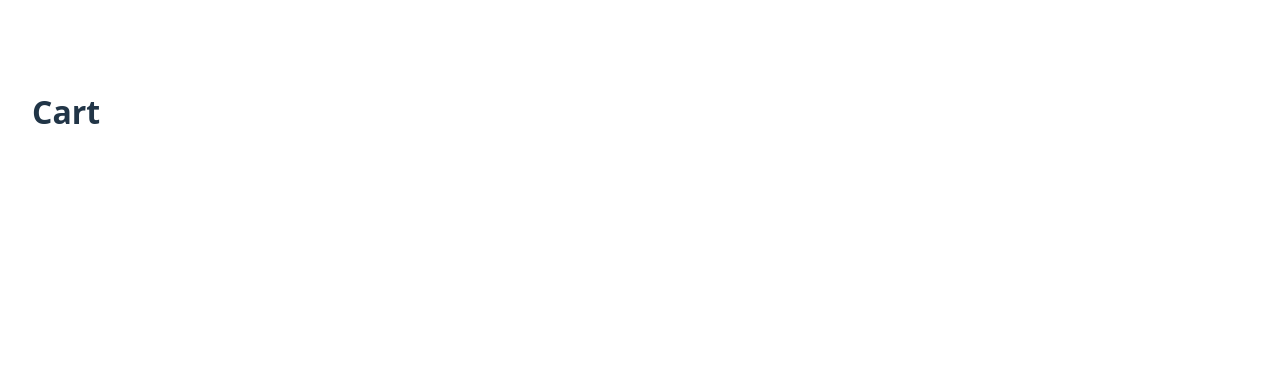
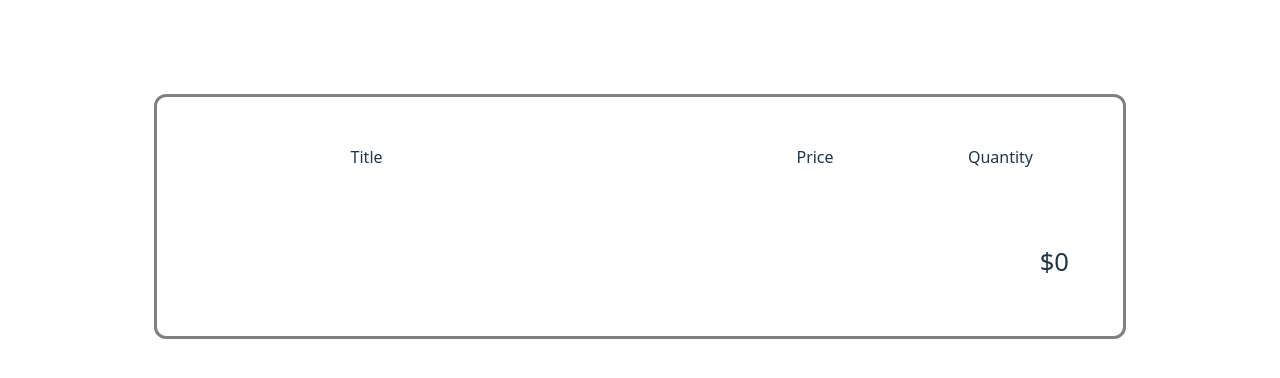
Before and after one commit to loopsc/shopping-cart, a React (Vite) app: page /cart in a window 1280 px wide. Shown: the top 378 px of the page. Built offline with nearby package versions, Linux system fonts and the light colour scheme.

Commit message:
Cart page implemented

```diff
--- a/src/App.jsx
+++ b/src/App.jsx
@@ -10,15 +10,20 @@
         setCart((prev) => {
             const exists = prev.find((p) => p.id === item.id);
             if (exists) {
-                return prev.map((p) => p.id === item.id ? {...p, quantity: p.quantity + numToAdd} : p)
+                return prev.map((p) =>
+                    p.id === item.id
+                        ? { ...p, quantity: p.quantity + numToAdd }
+                        : p
+                );
             }
-            return [...prev, {...item, quantity: numToAdd}]
-        })
-    }
+            console.log([...prev, { ...item, quantity: numToAdd }]);
+            return [...prev, { ...item, quantity: numToAdd }];
+        });
+    };
 
     const removeFromCart = (item) => {
-        setCart((prev) => prev.filter((p) => p.id !== item.id))
-    }
+        setCart((prev) => prev.filter((p) => p.id !== item.id));
+    };
 
     return (
         <div className="main">
--- a/src/components/Cart/Cart.css
+++ b/src/components/Cart/Cart.css
@@ -0,0 +1,66 @@
+.container {
+    border: 3px solid grey;
+    border-radius: 12px;
+    padding: 3rem;
+    display: grid;
+    grid-template-columns: 1/1;
+    grid-template-rows: 1/1/1;
+    width: 80%;
+    gap: 1rem;
+    margin-left: auto;
+    margin-right: auto;
+}
+
+.items-container {
+    display: flex;
+    flex-direction: column;
+    border: 2px solid white;
+    grid-column: 1/3;
+    padding: 1rem;
+}
+
+.cart-item {
+    display: grid;
+    /* grid-template-columns: repeat(5,1fr); */
+    grid-template-columns: 50px 2fr 0.5fr 0.5fr;
+    gap: 5rem;
+    justify-content: space-around;
+    align-items: center;
+}
+
+.cart-item img {
+    inline-size: 50px;
+    aspect-ratio: 1;
+    object-fit: contain;
+}
+
+.cart-item p {
+    font-size: 1.1rem;
+}
+
+.total-price {
+    grid-column: 2 / 3;
+    grid-row: 3/4;
+    justify-self: end;
+    padding: 0.4rem;
+}
+
+.total-text {
+    font-size: 1.6rem;
+}
+
+ul {
+    list-style-type: none;
+    display: grid;
+    grid-template-columns: 50px 2fr 0.5fr 0.5fr;
+    gap: 5rem;
+    padding-left: 1rem;
+    padding-right: 1rem;
+    justify-content: space-around;
+    width: 100%;
+    grid-column: 1/3;
+}
+
+.page-container {
+    flex-direction: row;
+}
--- a/src/components/Cart/Cart.jsx
+++ b/src/components/Cart/Cart.jsx
@@ -1,7 +1,37 @@
+import "./Cart.css";
+import { useOutletContext } from "react-router";
+
 const Cart = () => {
+    const { cart } = useOutletContext();
+
+    const total = cart.reduce((total, curr) => total + (curr.price * curr.quantity),0)
+
     return (
-        <div>
-            <h1>Cart</h1>
+        <div className="container">
+            <ul className="headers">
+                <li></li>
+                <li>Title</li>
+                <li>Price</li>
+                <li>Quantity</li>
+            </ul>
+
+            <div className="items-container">
+                {cart.map((item) => (
+                    <div className="cart-item">
+                        <img
+                            className="item-image"
+                            src={item.img}
+                            alt="item image"
+                        />
+                        <p className="item-title">{item.title}</p>
+                        <p>${item.price}</p>
+                        <p>{item.quantity}</p>
+                    </div>
+                ))}
+            </div>
+            <div className="total-price">
+                <p className="total-text">${total}</p>
+            </div>
         </div>
     );
 };
```
